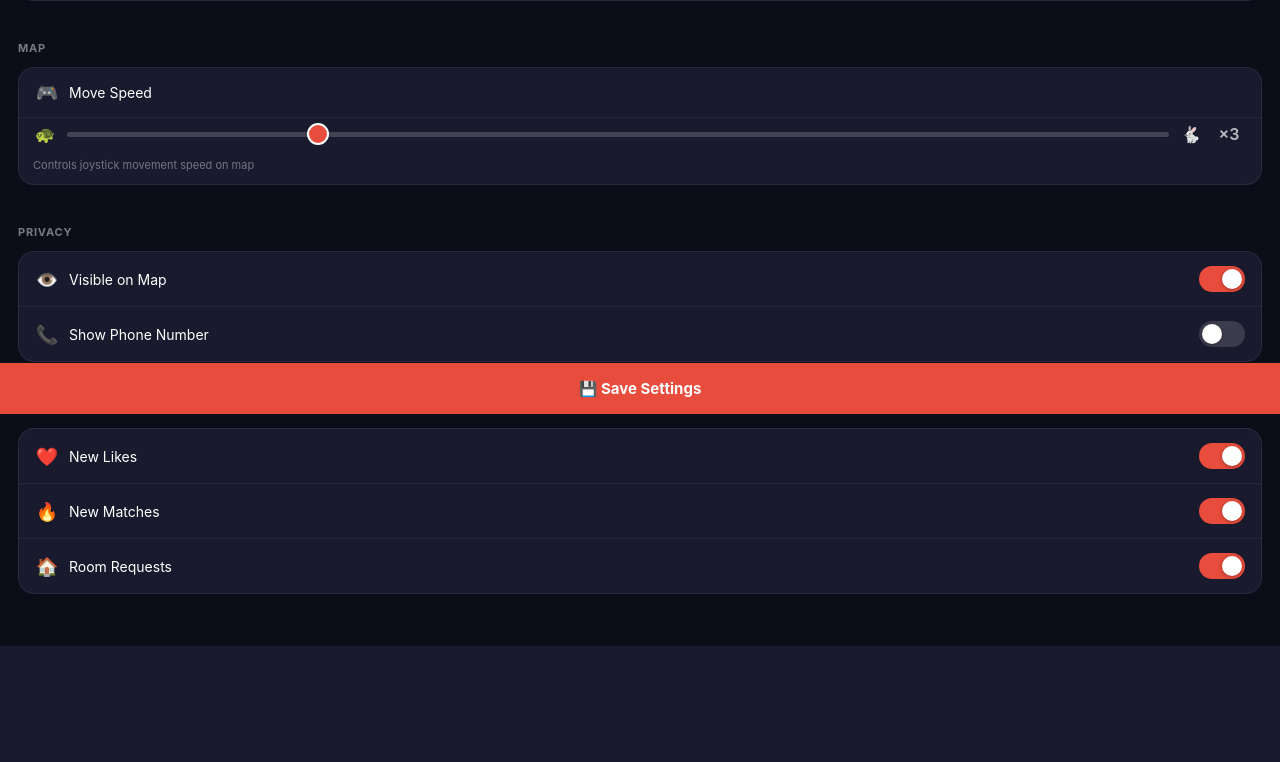
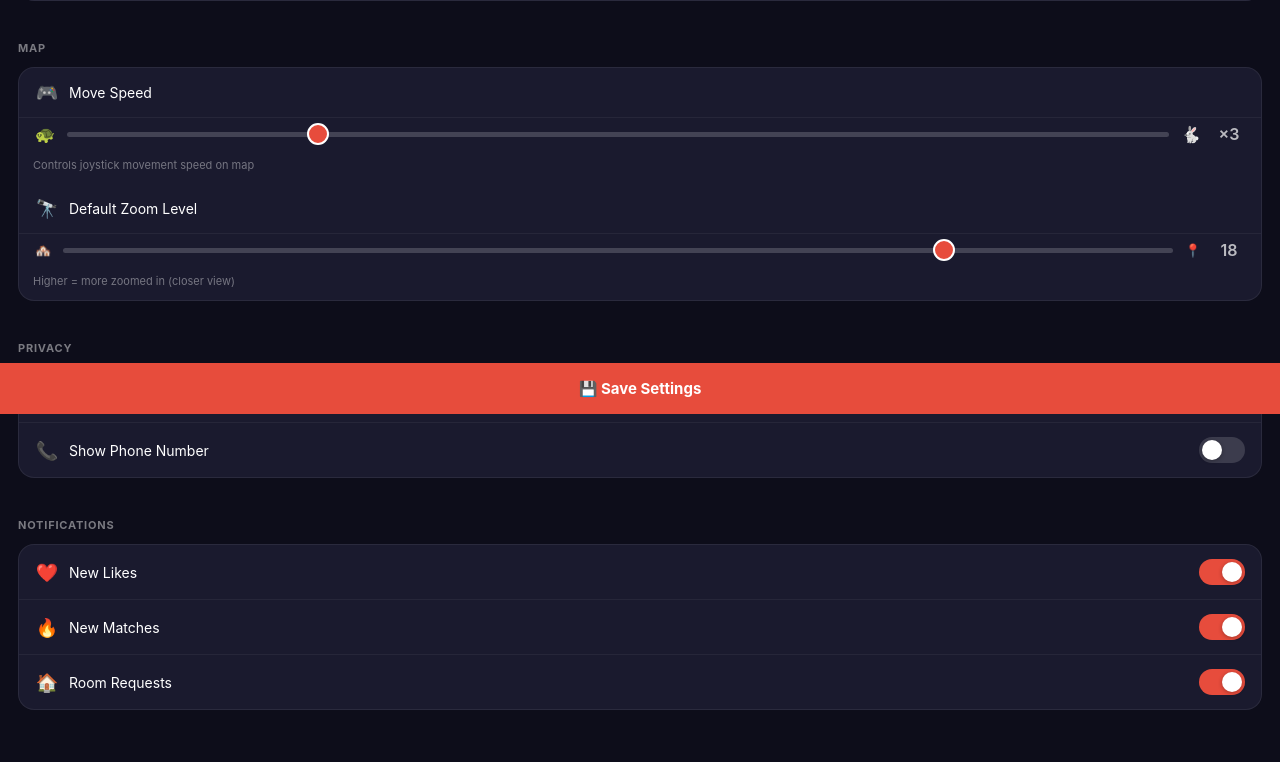
Before and after one commit to asibrahim80-tech/always-close, a Flask app: page /settings in a window 1280 px wide. Shown: the part 437-1199 px from the top of the page. Before the commit the page ends 1083 px from the top, so only its background shows below. Run offline with Flask 3, Linux system fonts and the light colour scheme.

Commit message:
Add zoom level control and improve map legend display
Introduce a new zoom level slider in settings, load and save zoom preferences from localStorage, and enhance the map legend with bilingual labels and adjusted styling for better readability.

Replit-Commit-Author: Agent
Replit-Commit-Session-Id: e8c357a4-666d-4152-9185-fb4fcd9deedd
Replit-Commit-Checkpoint-Type: full_checkpoint
Replit-Commit-Event-Id: ac8c5ac8-1899-4750-9bb5-7366d227bc49
Replit-Commit-Screenshot-Url: https://storage.googleapis.com/screenshot-production-us-central1/654a3891-6184-4e2b-a983-ea4aa03bf0d5/e8c357a4-666d-4152-9185-fb4fcd9deedd/5ByyPT3
Replit-Helium-Checkpoint-Created: true

```diff
--- a/templates/settings.html
+++ b/templates/settings.html
@@ -169,6 +169,17 @@
       <span class="slider-val" id="speed-val">×3</span>
     </div>
     <div class="chip-sub" id="l-speed-hint">Controls joystick movement speed on map</div>
+
+    <div class="row">
+      <div class="row-label"><span class="row-ico">🔭</span><span id="l-zoom">Default Zoom</span></div>
+    </div>
+    <div class="slider-wrap">
+      <span style="font-size:13px">🏘️</span>
+      <input type="range" id="zoom-slider" min="14" max="19" value="18">
+      <span style="font-size:13px">📍</span>
+      <span class="slider-val" id="zoom-val">18</span>
+    </div>
+    <div class="chip-sub" id="l-zoom-hint">Higher = more zoomed in (closer view)</div>
   </div>
 </div>
 
@@ -220,6 +231,7 @@
       discovery:'الاكتشاف', map:'الخريطة', privacy:'الخصوصية', notif:'الإشعارات',
       gender:'إظهار النوع', dist:'أقصى مسافة', age:'الفئة العمرية',
       speed:'سرعة التحرك', speedHint:'تتحكم في سرعة الجويستيك على الخريطة',
+      zoom:'مقياس الخريطة الافتراضي', zoomHint:'أكبر = تقريب أكثر (عرض أقرب)',
       visible:'ظهور على الخريطة', phone:'إظهار رقم الهاتف',
       likes:'إعجابات جديدة', matches:'تطابقات جديدة', rooms:'طلبات الغرف',
       save:'💾 حفظ الإعدادات', any:'أي', anyAge:'أي',
@@ -230,6 +242,7 @@
       discovery:'DISCOVERY', map:'MAP', privacy:'PRIVACY', notif:'NOTIFICATIONS',
       gender:'Show Gender', dist:'Max Distance', age:'Age Range',
       speed:'Move Speed', speedHint:'Controls joystick movement speed on map',
+      zoom:'Default Zoom Level', zoomHint:'Higher = more zoomed in (closer view)',
       visible:'Visible on Map', phone:'Show Phone Number',
       likes:'New Likes', matches:'New Matches', rooms:'Room Requests',
       save:'💾 Save Settings', any:'Any', anyAge:'Any',
@@ -248,6 +261,8 @@
   document.getElementById('l-age').textContent       = L_.age;
   document.getElementById('l-speed').textContent     = L_.speed;
   document.getElementById('l-speed-hint').textContent= L_.speedHint;
+  document.getElementById('l-zoom').textContent      = L_.zoom;
+  document.getElementById('l-zoom-hint').textContent = L_.zoomHint;
   document.getElementById('l-visible').textContent   = L_.visible;
   document.getElementById('l-phone').textContent     = L_.phone;
   document.getElementById('l-likes').textContent     = L_.likes;
@@ -304,6 +319,15 @@
     markDirty();
   });
 
+  const zmSlider = document.getElementById('zoom-slider');
+  const zmVal    = document.getElementById('zoom-val');
+  zmSlider.value = saved.zoom_level || 18;
+  zmVal.textContent = zmSlider.value;
+  zmSlider.addEventListener('input', () => {
+    zmVal.textContent = zmSlider.value;
+    markDirty();
+  });
+
   // ── Chip interaction ──
   ['gender-chips','dist-chips','age-chips'].forEach(gid => {
     document.querySelectorAll(`#${gid} .chip`).forEach(chip => {
@@ -339,15 +363,16 @@
     function toggleOn(id) { return document.getElementById(id).classList.contains('on'); }
 
     const data = {
-      gender:    activeVal('gender-chips'),
-      dist:      activeVal('dist-chips'),
-      age:       activeVal('age-chips'),
-      speed:     parseInt(spSlider.value),
-      visible:   toggleOn('t-visible'),
-      phone:     toggleOn('t-phone'),
-      n_likes:   toggleOn('t-likes'),
-      n_matches: toggleOn('t-matches'),
-      n_rooms:   toggleOn('t-rooms'),
+      gender:     activeVal('gender-chips'),
+      dist:       activeVal('dist-chips'),
+      age:        activeVal('age-chips'),
+      speed:      parseInt(spSlider.value),
+      zoom_level: parseInt(zmSlider.value),
+      visible:    toggleOn('t-visible'),
+      phone:      toggleOn('t-phone'),
+      n_likes:    toggleOn('t-likes'),
+      n_matches:  toggleOn('t-matches'),
+      n_rooms:    toggleOn('t-rooms'),
     };
     localStorage.setItem(KEY, JSON.stringify(data));
     dirty = false;
```
Also changed, not shown: templates/map.html (+18 -12 lines), attached_assets/Screenshot_20260411_012611_org.telegram.messenger_1775864291168.jpg (added).
